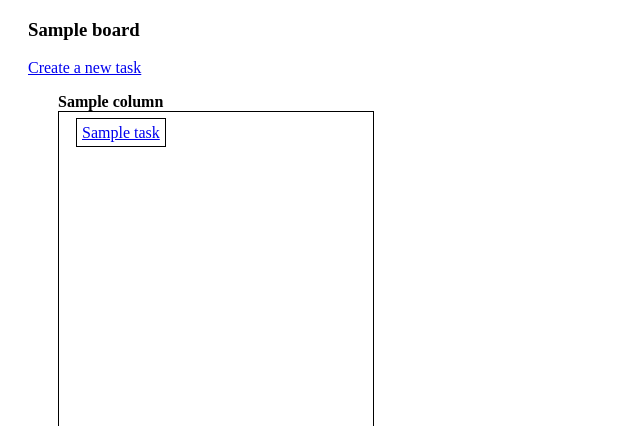
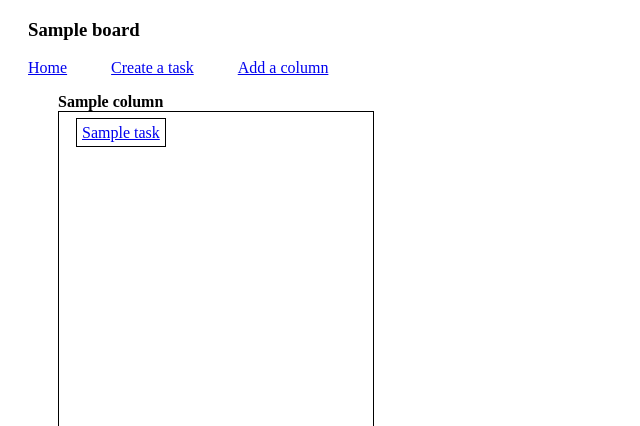
Before and after one commit to Dilara0880/kanban, a Django app: page /board/1/ in a window 1280 px wide. Shown: the top 426 px of the page, without its empty margins (0-640 px from the left). Run offline with Django 4.2, Linux system fonts and the light colour scheme; tables that the repository leaves empty hold one stand-in row (values such as "Sample post").

Commit message:
updated some stuff

```diff
--- a/templates/view_board.html
+++ b/templates/view_board.html
@@ -8,8 +8,9 @@
     </head>
     <body>
         <h3>{{ board.title }}</h3>
-        <a href="{% url 'create_task' board.id %}">Create a new task</a>
-
+        <a href="{% url 'index' %}">Home</a>
+        <a href="{% url 'create_task' board.id %}">Create a task</a>
+        <a href="{% url 'add_column' board.id %}">Add a column</a>
         <div class="col-section">
         {% for column in columns %}
             <div class="col-wrapper">
```
Also changed, not shown: templates/edit_task.html (+8 -8 lines).
